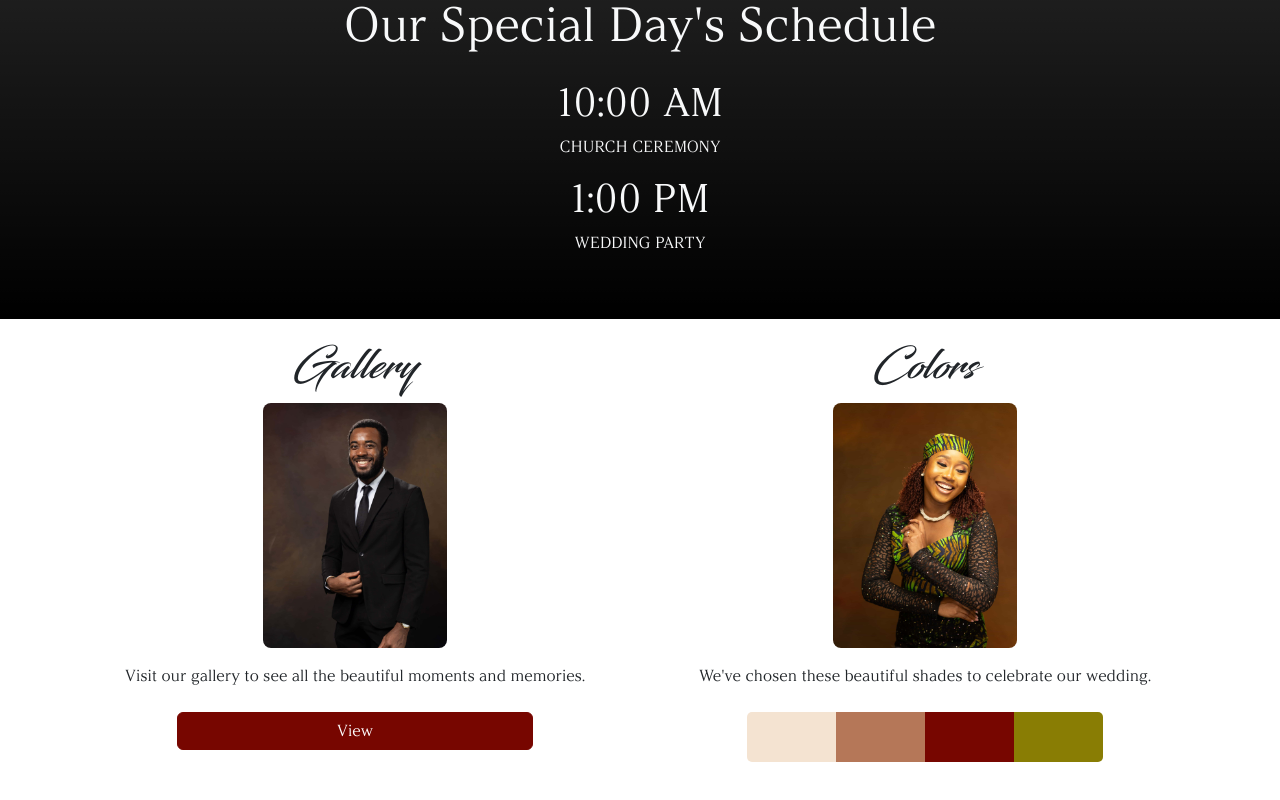
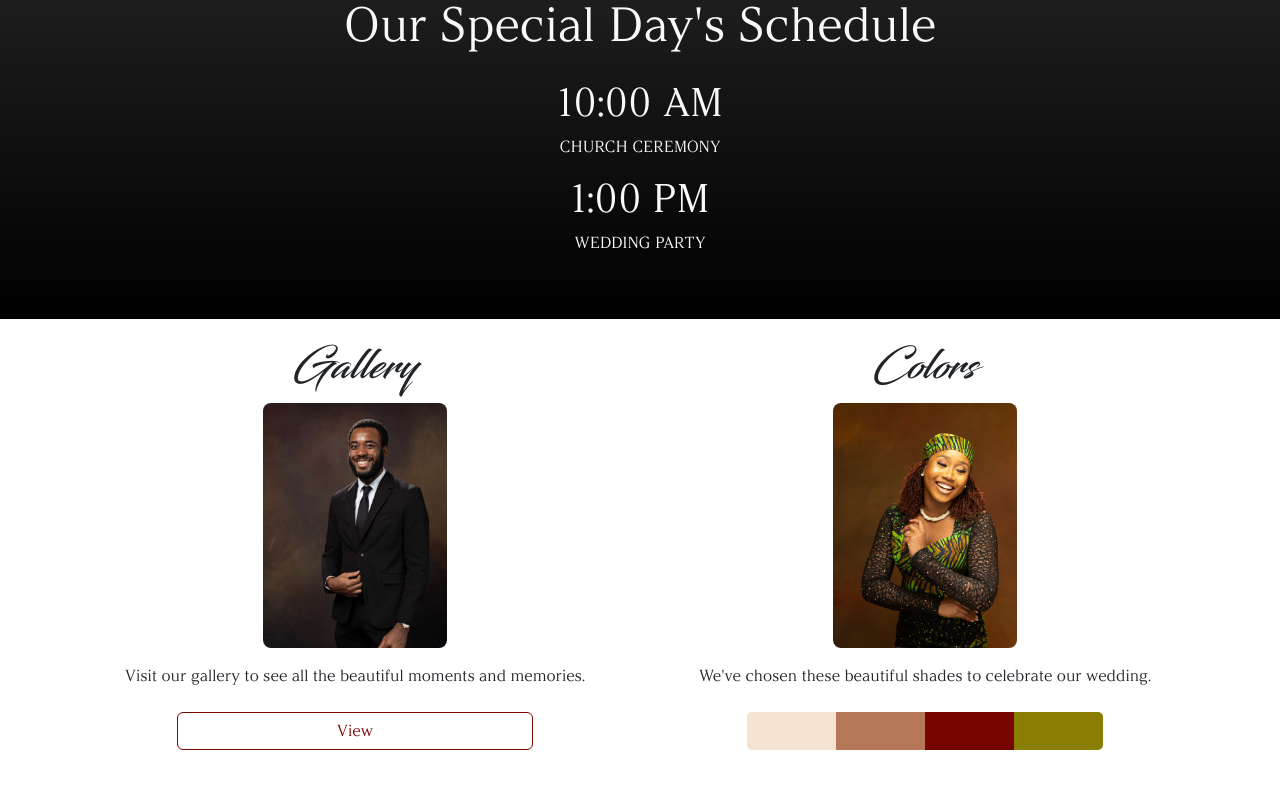
Before and after one commit to nebed/orbyanduche, a Vue app: page / in a window 1280 px wide. Shown: the part 1692-2492 px from the top of the page. Built offline with nearby package versions, Linux system fonts and the light colour scheme.

Commit message:
more cosmetic changes

```diff
--- a/src/assets/main.css
+++ b/src/assets/main.css
@@ -33,7 +33,7 @@
 
 .swatch {
   width: 100%;
-  height: 50px;
+  height: 38px;
   display: flex;
   border-radius: 5px;
   overflow: hidden;
--- a/src/components/TheWelcome.vue
+++ b/src/components/TheWelcome.vue
@@ -74,7 +74,7 @@ import LocationIcon from './icons/IconLocation.vue'
       <p class="argesta-text p-2">Visit our gallery to see all the beautiful moments and memories.</p>
       <div class="argesta-text row justify-content-center">
         <div class="col-8 d-grid mx-auto gap-2">
-          <a href="/gallery" class="btn btn-danger">
+          <a href="/gallery" class="btn btn-outline-danger">
             View
           </a>
         </div>
```
